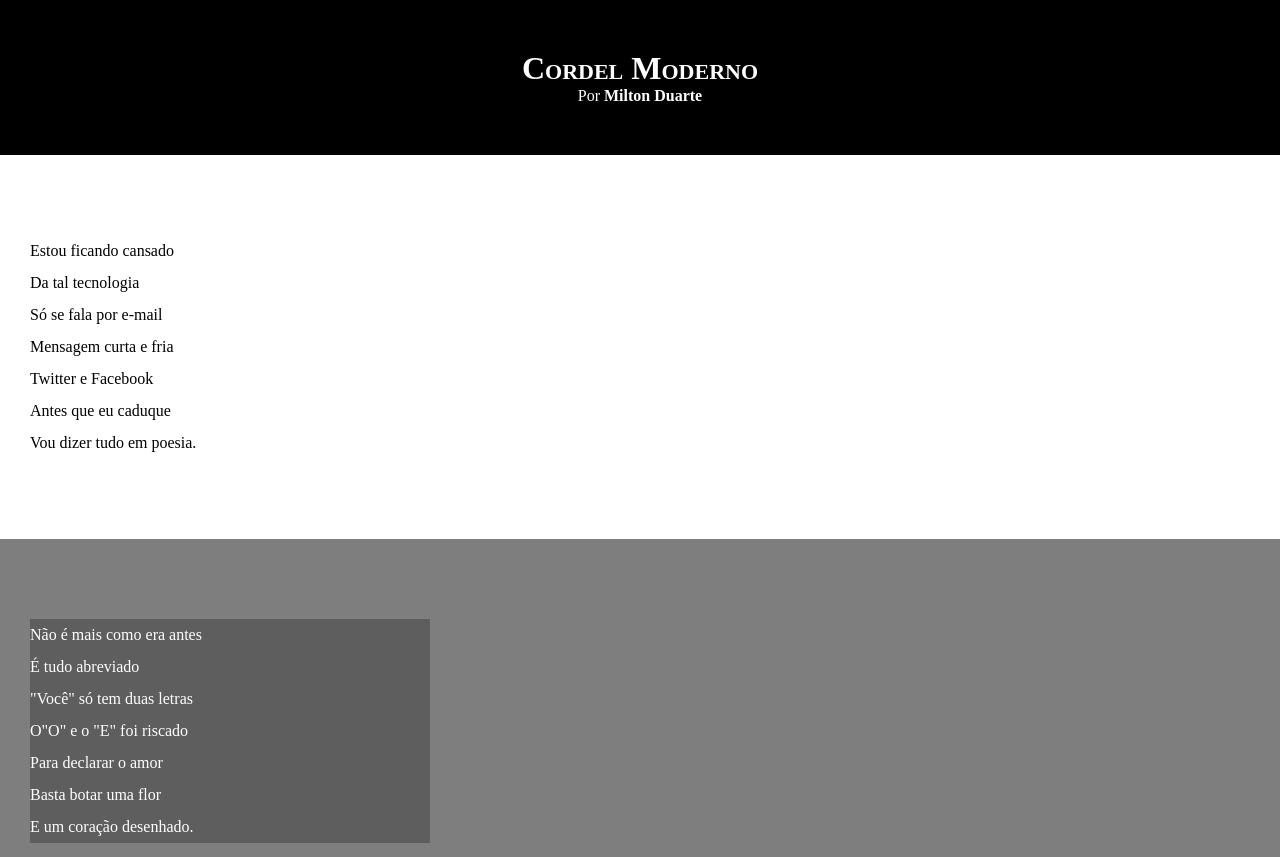
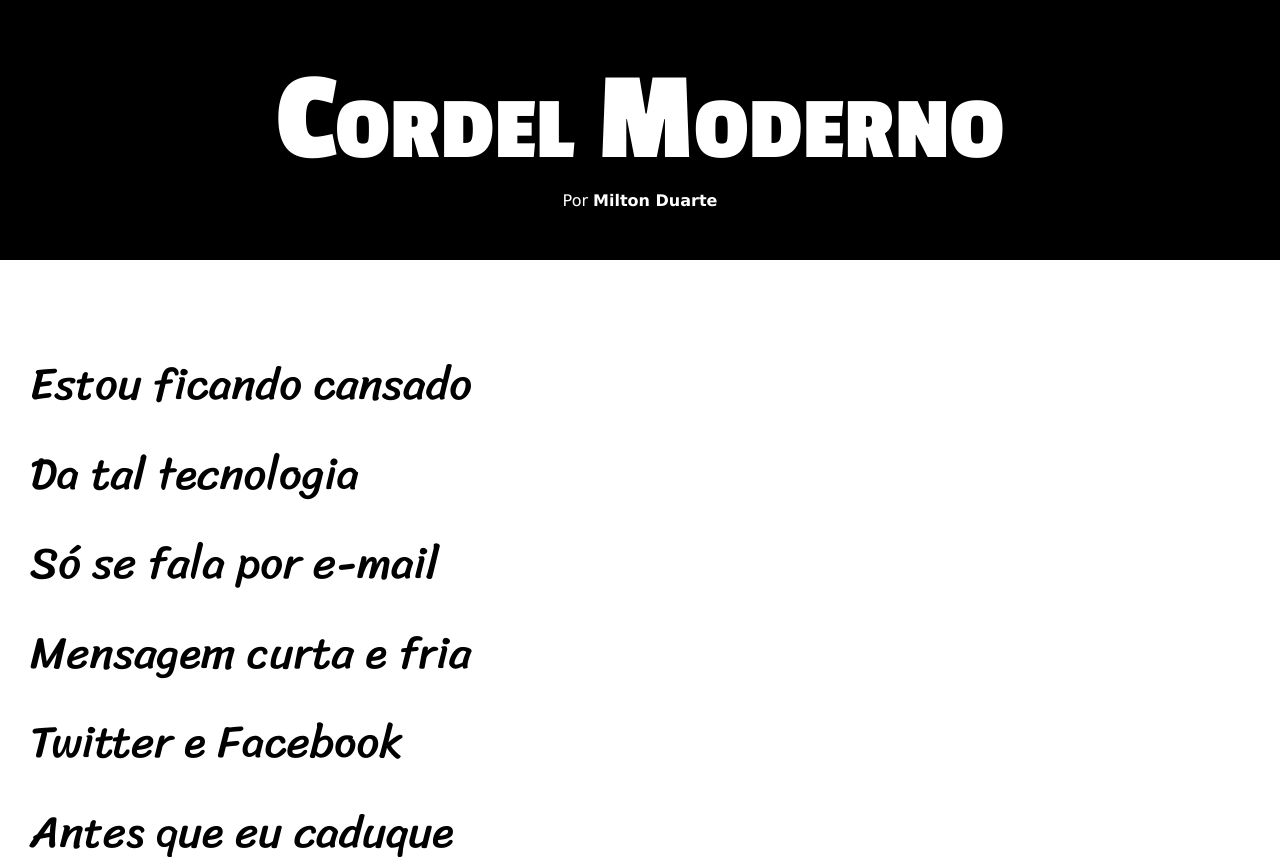
Before and after one commit to YagoLopesFranca/HTML-CSS, a plain HTML site: page desafios/modulo-1 - desafio 012/Index.html in a window 1280 px wide. Shown: the top 857 px of the page. Drawn offline with Linux system fonts and the light colour scheme.

Commit message:
atualização de estilo do desafio 12

```diff
--- a/desafios/modulo-1 - desafio 012/style.css
+++ b/desafios/modulo-1 - desafio 012/style.css
@@ -1,14 +1,26 @@
 @charset "UTF-8";
+
+@import url("https://fonts.googleapis.com/css2?family=Sriracha&display=swap");
+
+@import url("https://fonts.googleapis.com/css2?family=Passion+One:wght@400;700;900&family=Sriracha&display=swap");
+
+:root {
+  --font1: verdana, geneva, tohama, sans-serif;
+  --font2: "Passion One", sans-serif;
+  --font3: "Sriracha", cursive;
+}
 
 * {
   margin: 0px;
   padding: 0px;
+  font-size: 1em;
 }
 
 html,
 body {
   min-height: 100vh;
   background-color: darkgray;
+  font-family: var(--font1);
 }
 
 header {
@@ -20,6 +32,8 @@ header {
 header > h1 {
   padding-top: 50px;
   font-variant: small-caps;
+  font-family: var(--font2);
+  font-size: 10vw;
 }
 
 header > p {
@@ -43,6 +57,8 @@ section {
   padding-bottom: 10vh;
   line-height: 2em;
   padding-left: 30px;
+  font-family: var(--font3);
+  font-size: 3.5vw;
 }
 
 section.normal {
@@ -56,7 +72,8 @@ section.imagem {
 }
 
 section.imagem > p {
-  width: 400px;
+  display: inline-block;
+  padding: 5px;
   background-color: rgba(0, 0, 0, 0.253);
 }
 
```
